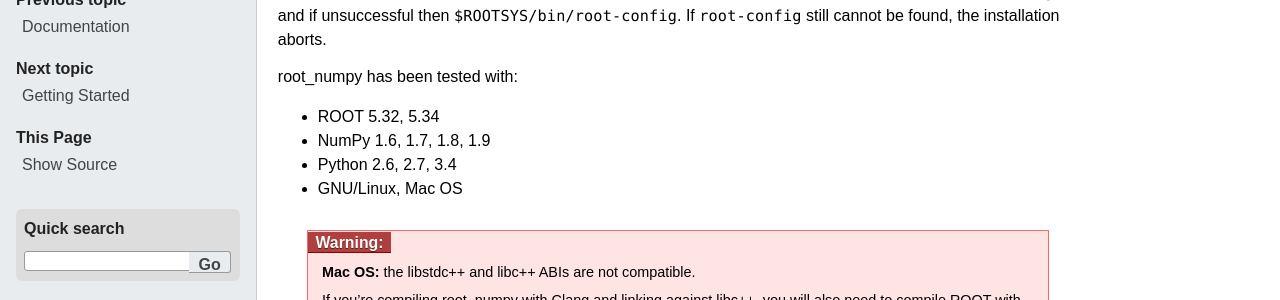
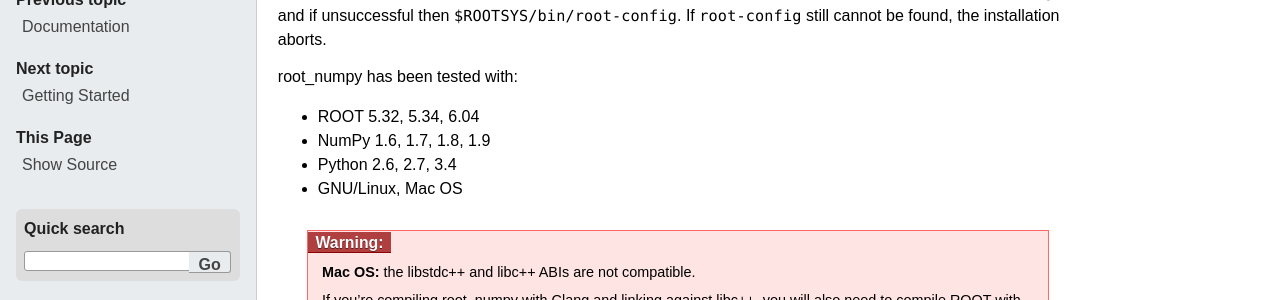
Before and after one commit to scikit-hep/root_numpy, a Sphinx documentation site: the page built from docs/install.rst, in a window 1280 px wide. Shown: the part 256-556 px from the top of the page. Built offline with Sphinx 7.4.7, drawn with Linux system fonts in a browser that asks for light colours; the version number could not be read and is left out.

Commit message:
docs: tested with ROOT 6.04

```diff
--- a/docs/install.rst
+++ b/docs/install.rst
@@ -17,7 +17,7 @@ be found, the installation aborts.
 
 root_numpy has been tested with:
 
-* ROOT 5.32, 5.34
+* ROOT 5.32, 5.34, 6.04
 * NumPy 1.6, 1.7, 1.8, 1.9
 * Python 2.6, 2.7, 3.4
 * GNU/Linux, Mac OS
```
